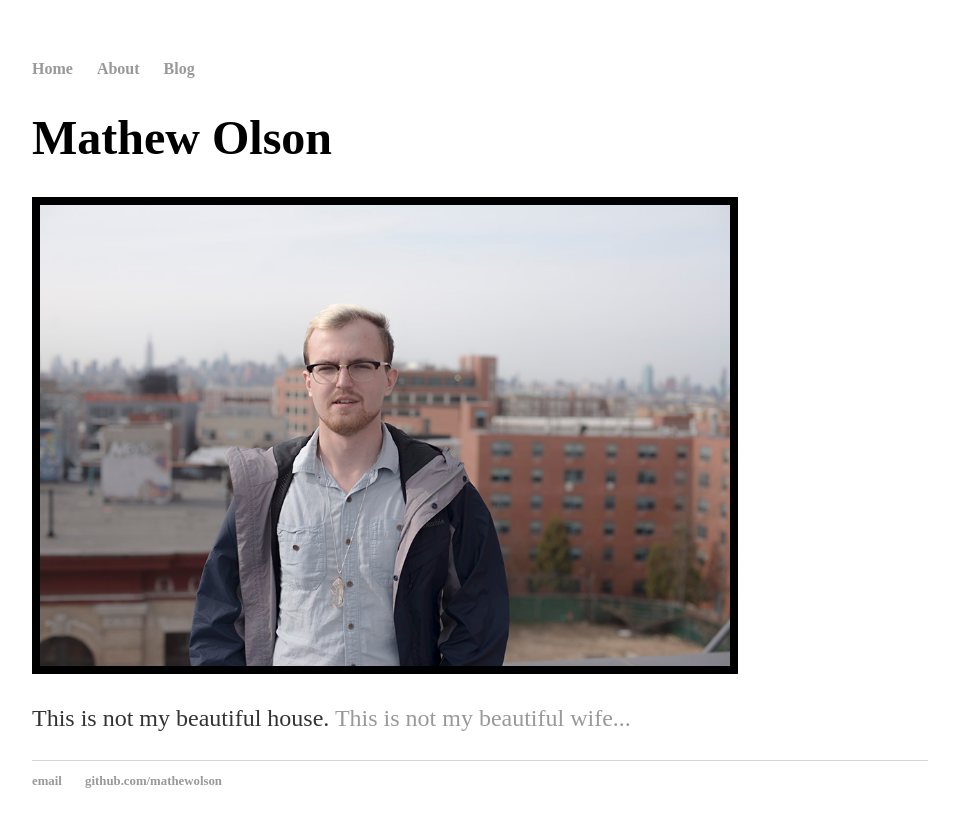
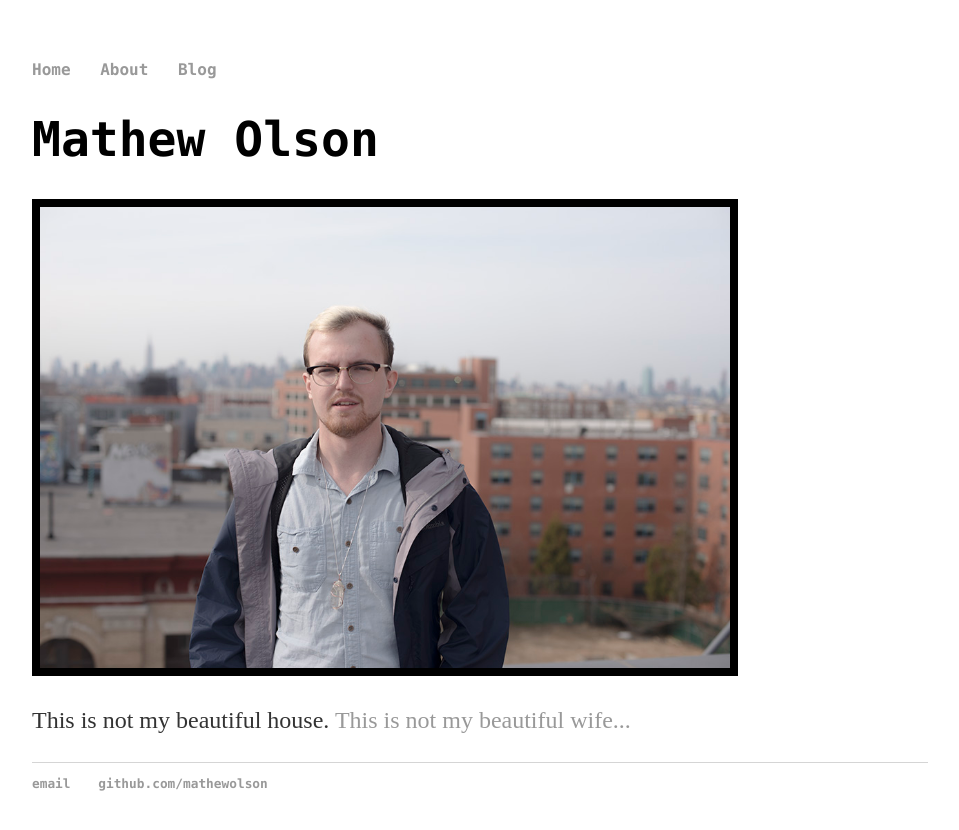
Before and after one commit to mathewolson/mathewolson.github.io, a Jekyll site: the page built from index.html, in a window 1280 px wide. Shown: the top 830 px of the page, without its empty margins (160-1119 px from the left). Built offline with Jekyll 4.4.1, drawn with Linux system fonts in a browser that asks for light colours.

Commit message:
Update main.css

```diff
--- a/css/main.css
+++ b/css/main.css
@@ -3,7 +3,7 @@ body {
     width: 70%;
 }
 nav ul, footer ul {
-    font-family:'Lucida Console", Monaco, monospace';
+    font-family:'Lucida Console', 'Monaco', 'monospace';
     padding: 0px;
     list-style: none;
     font-weight: bold;
@@ -21,7 +21,7 @@ a:hover {
 }
 h1 {
     font-size: 3em;
-    font-family:'Lucida Console", Monaco, monospace';
+    font-family:'Lucida Console', 'Monaco', 'monospace';
 }
 p {
     font-size: 1.5em;
```
